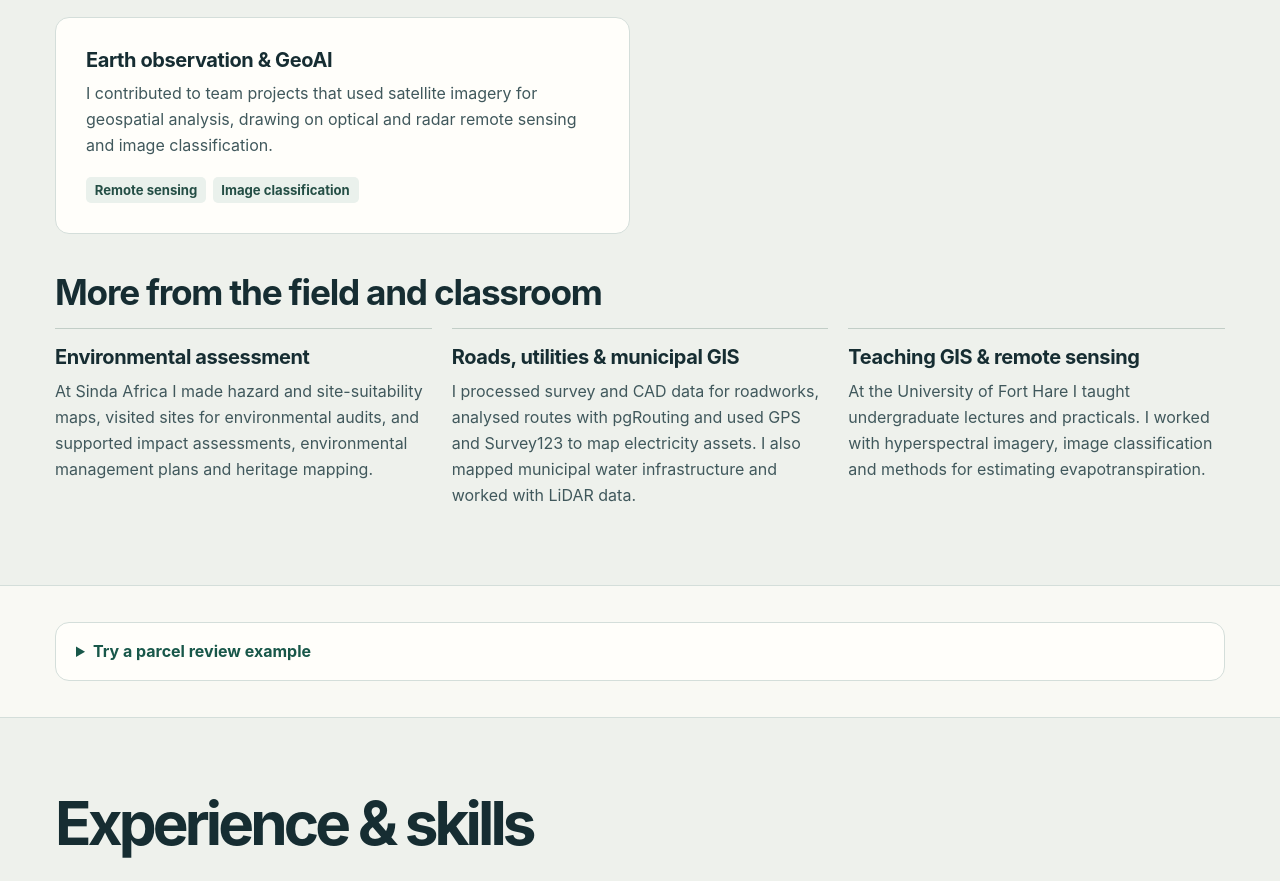
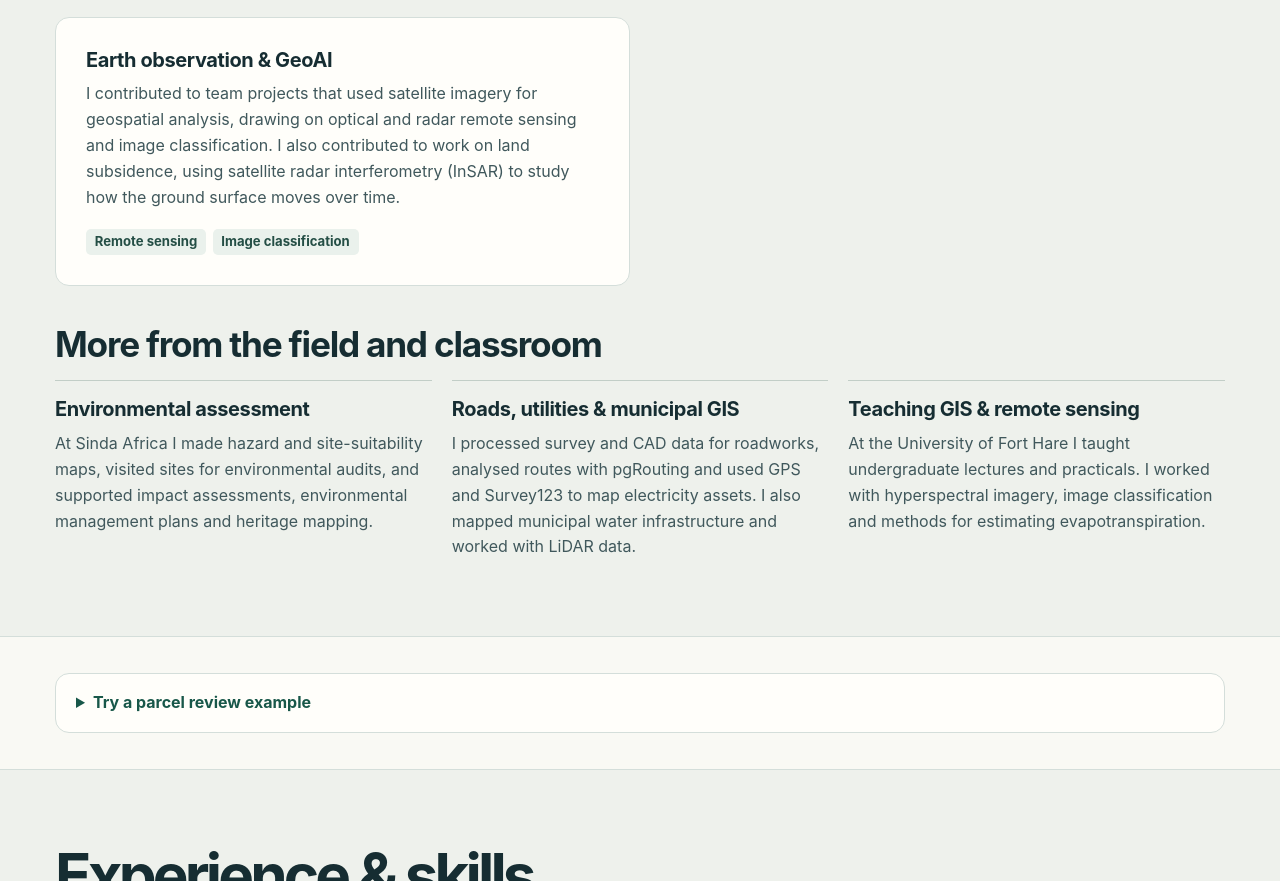
Before and after one commit to cmbar94/cmbar94.github.io, a plain HTML site: page index.html in a window 1280 px wide. Shown: the part 1985-2866 px from the top of the page. Drawn offline with Linux system fonts and the light colour scheme.

Commit message:
Mention InSAR subsidence monitoring in Earth observation experience

```diff
--- a/index.html
+++ b/index.html
@@ -246,7 +246,7 @@ h2 { font-size: clamp(2.2rem, 4.7vw, 4rem); font-weight: 750; }
         </div></article>
         <article class="project" id="imagery-analysis"><div class="project-copy">
           <h4>Earth observation &amp; GeoAI</h4>
-          <p>I contributed to team projects that used satellite imagery for geospatial analysis, drawing on optical and radar remote sensing and image classification.</p>
+          <p>I contributed to team projects that used satellite imagery for geospatial analysis, drawing on optical and radar remote sensing and image classification. I also contributed to work on land subsidence, using satellite radar interferometry (InSAR) to study how the ground surface moves over time.</p>
           <ul class="tags" aria-label="Skills"><li>Remote sensing</li><li>Image classification</li></ul>
         </div></article>
       </div>
```
